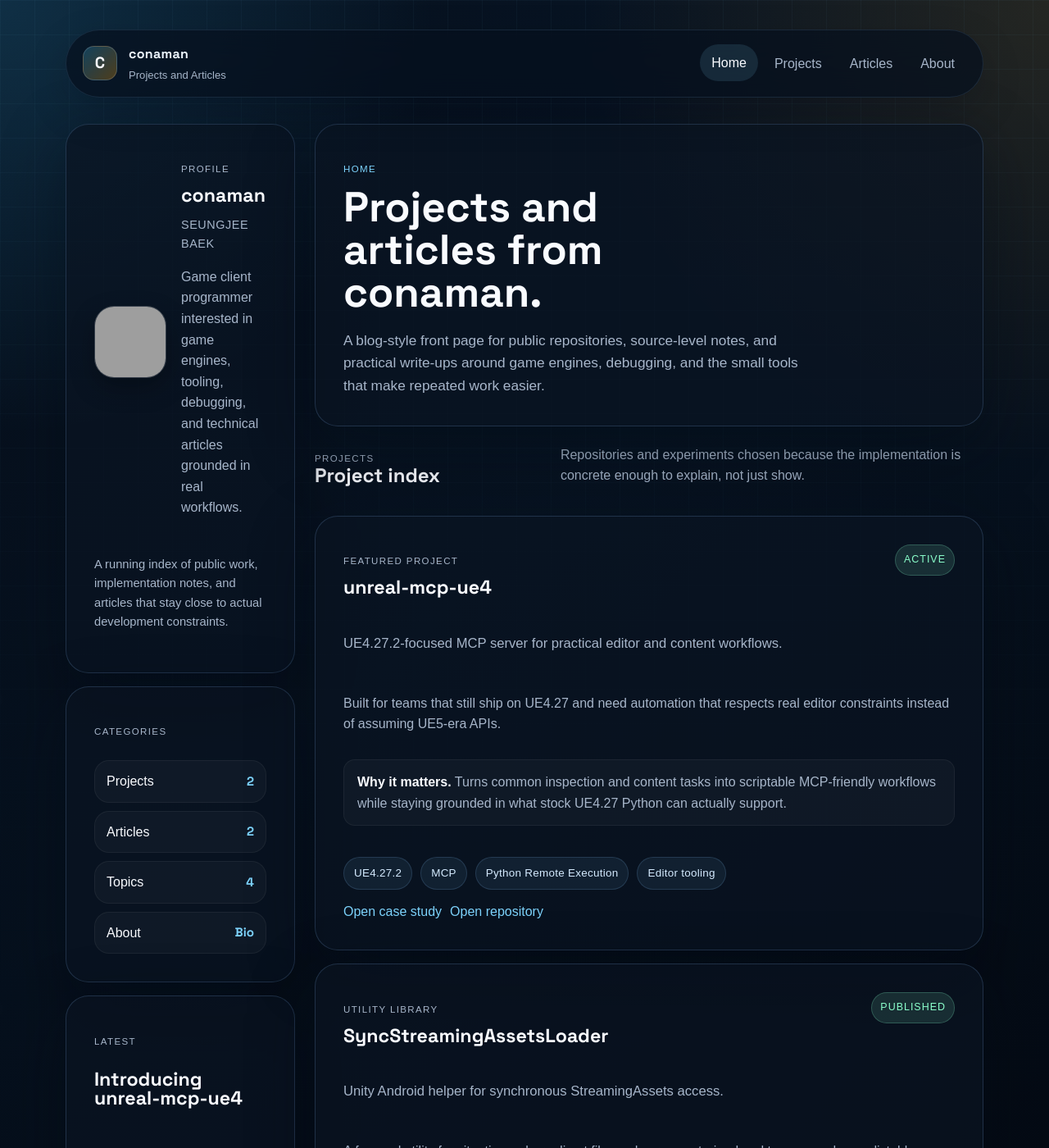
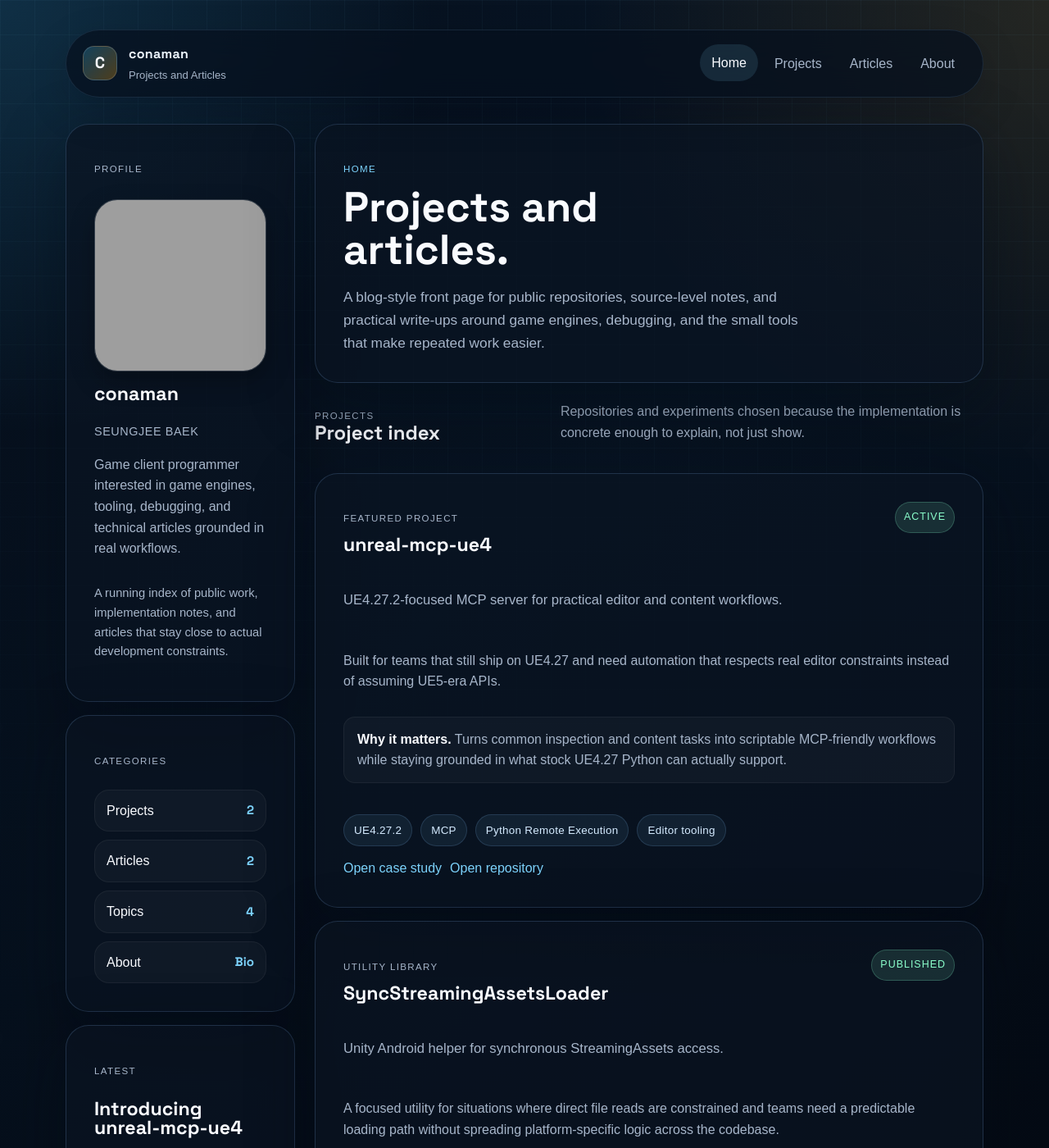
Before and after one commit to conaman/conaman.github.io, a Jekyll site: the page built from index.html, in a window 1280 px wide and 1400 px high. Shown: the whole window at 82% size. Built offline with Jekyll 4.4.1, drawn with Linux system fonts in a browser that asks for light colours; some web fonts are replaced; grey boxes are pictures that could not be loaded.

Commit message:
Tighten home title and stack sidebar profile

```diff
--- a/assets/css/site.css
+++ b/assets/css/site.css
@@ -312,15 +312,26 @@ img {
   gap: 14px;
 }
 
-.sidebar-card .profile-card {
-  grid-template-columns: 88px 1fr;
-  align-items: center;
+.sidebar-profile {
+  gap: 16px;
 }
 
-.sidebar-card .profile-card__avatar {
-  width: 88px;
-  height: 88px;
-  border-radius: 24px;
+.sidebar-profile__avatar {
+  width: 100%;
+  aspect-ratio: 1 / 1;
+  object-fit: cover;
+  border-radius: 28px;
+  border: 1px solid rgba(255, 255, 255, 0.18);
+  box-shadow: 0 12px 30px rgba(0, 0, 0, 0.28);
+}
+
+.sidebar-profile__body {
+  display: grid;
+  gap: 6px;
+}
+
+.sidebar-profile__body .profile-card__role {
+  margin: 0;
 }
 
 .sidebar-title {
--- a/index.html
+++ b/index.html
@@ -6,15 +6,13 @@ nav_key: home
 {% assign latest_post = site.posts | first %}
 <div class="home-shell">
   <aside class="home-sidebar">
-    <section class="sidebar-card">
-      <div class="profile-card">
-        <img class="profile-card__avatar" src="{{ site.avatar }}" alt="GitHub profile image for conaman">
-        <div>
-          <p class="section-eyebrow">Profile</p>
-          <h2 class="profile-card__name">conaman</h2>
-          <p class="profile-card__subname">Seungjee Baek</p>
-          <p class="profile-card__role">Game client programmer interested in game engines, tooling, debugging, and technical articles grounded in real workflows.</p>
-        </div>
+    <section class="sidebar-card sidebar-profile">
+      <p class="section-eyebrow">Profile</p>
+      <img class="sidebar-profile__avatar" src="{{ site.avatar }}" alt="GitHub profile image for conaman">
+      <div class="sidebar-profile__body">
+        <h2 class="profile-card__name">conaman</h2>
+        <p class="profile-card__subname">Seungjee Baek</p>
+        <p class="profile-card__role">Game client programmer interested in game engines, tooling, debugging, and technical articles grounded in real workflows.</p>
       </div>
       <p class="microcopy">A running index of public work, implementation notes, and articles that stay close to actual development constraints.</p>
     </section>
@@ -73,7 +71,7 @@ nav_key: home
   <div class="home-content">
     <section class="feed-intro">
       <p class="section-eyebrow">Home</p>
-      <h1>Projects and articles from conaman.</h1>
+      <h1>Projects and articles.</h1>
       <p class="page-intro">A blog-style front page for public repositories, source-level notes, and practical write-ups around game engines, debugging, and the small tools that make repeated work easier.</p>
     </section>
 
```
